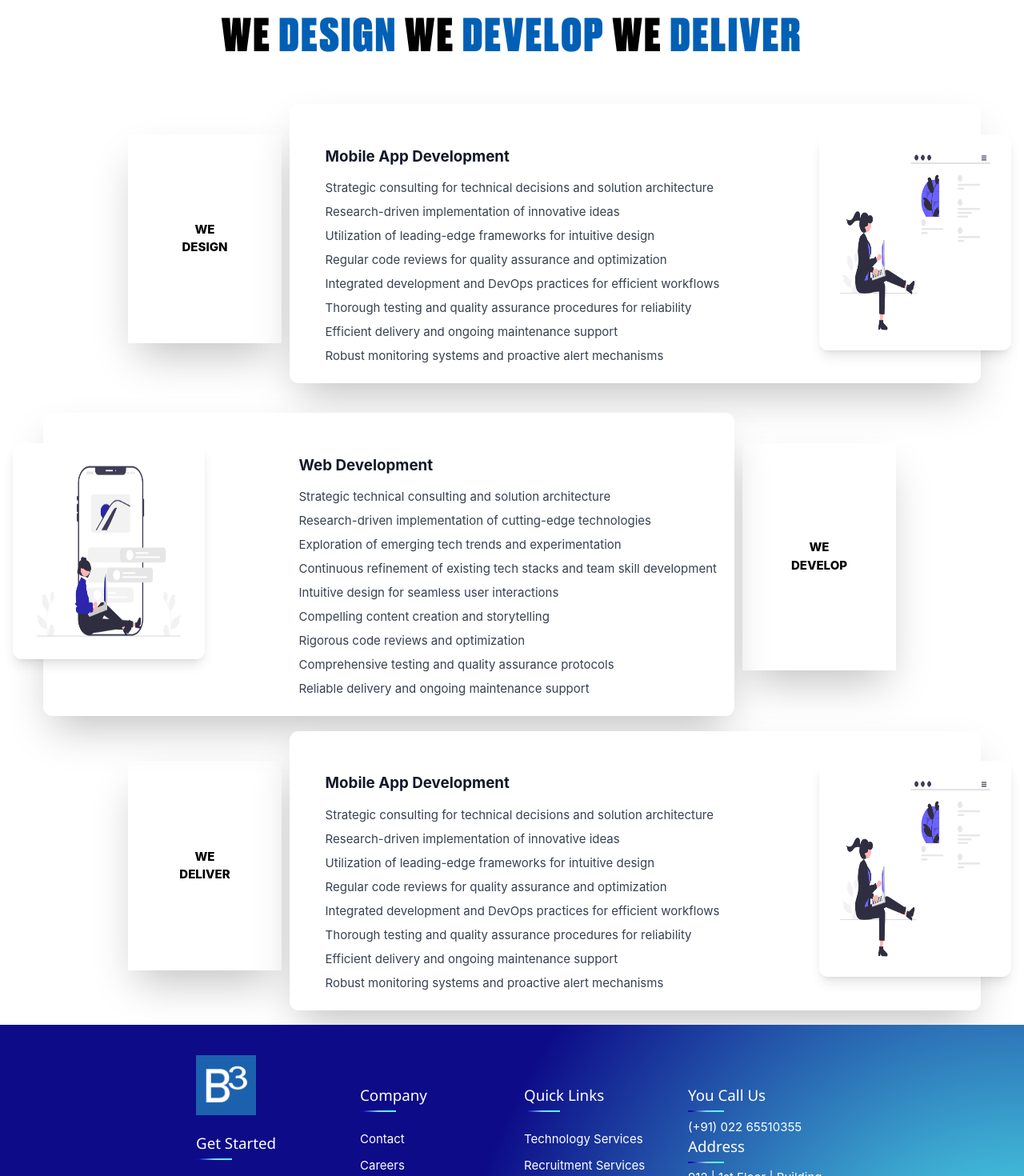
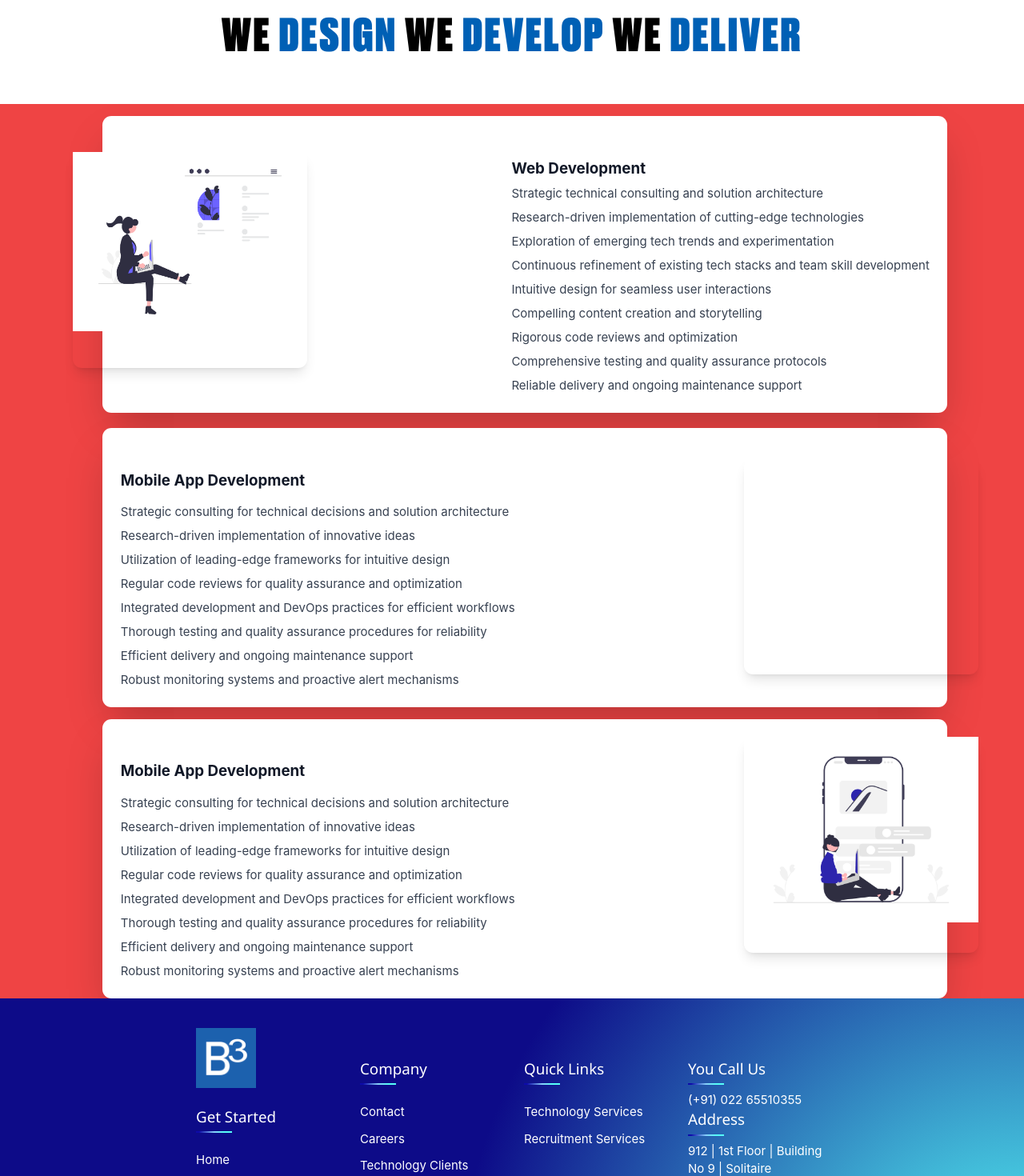
Before and after one commit to LatestB3website/New-B3-Website, a React (Create React App) app: page /technology in a window 1280 px wide. Shown: the part 840-2310 px from the top of the page at 80% size. Built offline with nearby package versions, Linux system fonts and the light colour scheme; a web font is replaced by a local one; what google-maps-react would draw is missing.

Commit message:
NY(NG(splitcarddesgin undo)

```diff
--- a/src/components/CardComponent/SplitCard.js
+++ b/src/components/CardComponent/SplitCard.js
@@ -6,50 +6,27 @@ import MobileDevelopment from '../../assets/images/Mobile Development.png'
 export default class SplitCard extends Component {
     render() {
         return (
-            <div className="flex flex-col items-center h-auto">
-
-                {/* First Container */}
-                <div className="w-[75%] flex justify-center relative">
-                    <div className='font-extrabold hover:scale-105 translate-all duration-500 h-3/4 w-[20%] mt-10 shadow-2xl flex justify-center items-center text-center absolute left-0'>
-                        WE <br/> DESIGN
-                    </div>
-                    <div className="absolute left-[90%] top-10 z-10 justify-center shadow-lg h-72 lg:h-72 w-72 lg:w-1/4 rounded-xl hover:-translate-y-6 transition-all duration-500">
-                        <img src={webdevelop} className='h-full rounded-xl'/>
-                    </div>
-
-                    <div className="bg-white w-[90%] relative left-[16%] shadow-2xl p-6 rounded-xl transform transition-all duration-300">
-                        <div className="flex flex-col items-start">
-                            <div className="mt-8 pl-6 text-center lg:text-left">
-                                <p className="text-xl font-bold text-gray-900 mb-4">Mobile App Development</p>
-                                <ul className="space-y-2 text-gray-700 ">
-                                    <li className='hover:font-bold'>Strategic consulting for technical decisions and solution architecture</li>
-                                    <li className='hover:font-bold'>Research-driven implementation of innovative ideas</li>
-                                    <li className='hover:font-bold'>Utilization of leading-edge frameworks for intuitive design</li>
-                                    <li className='hover:font-bold'>Regular code reviews for quality assurance and optimization</li>
-                                    <li className='hover:font-bold'>Integrated development and DevOps practices for efficient workflows</li>
-                                    <li className='hover:font-bold'>Thorough testing and quality assurance procedures for reliability</li>
-                                    <li className='hover:font-bold'>Efficient delivery and ongoing maintenance support</li>
-                                    <li className='hover:font-bold'>Robust monitoring systems and proactive alert mechanisms</li>
-                                </ul>
-                            </div>
-                        </div>
+            <div className="flex flex-col items-center  h-auto bg-red-500 ">
+              <div className="mx-auto w-11/12 mt-4 relative">
+              {/* <div className="absolute left-10 top-20 z-10 bg-blue-500 text-white text-2xl font-bold flex items-center justify-center shadow-lg h-72 lg:h-72 w-72 lg:w-1/4 p-6 rounded-xl hover:-translate-y-6 transition-all duration-500 mb-20">
+        Web Development
+    </div> */}
+    <div className="absolute left-10 top-12  z-10  bg-cover bg-center  justify-center shadow-lg  lg:h-72 w-72 lg:w-1/4  rounded-xl hover:-translate-y-6 transition-all duration-500" >
+    <div className=" bg-opacity-75  rounded-xl ">
+        <img src={webdevelop}/>
     </div>
 </div>
 
-                {/* Second Container */}
-                <div className="w-[75%] flex justify-center relative mt-10">
-                    <div className='font-extrabold hover:scale-105 translate-all duration-500 h-3/4 w-[20%] mt-10 shadow-2xl flex justify-center items-center text-center absolute right-0'>
-                    WE <br/> DEVELOP
-                    </div>
-                    <div className="absolute right-[90%] top-10 z-10 justify-center shadow-lg h-72 lg:h-72 w-72 lg:w-1/4 rounded-xl hover:-translate-y-6 transition-all duration-500">
-                        <img src={MobileDevelopment} className='h-full rounded-xl'/>
-                    </div>
 
-                    <div className="bg-white w-[90%] relative right-[16%] shadow-2xl p-6 rounded-xl transform transition-all duration-300">
-                        <div className="flex flex-col items-end">
-                            <div className="mt-8 pl-6 text-center lg:text-left ">
-                                <p className="text-xl font-bold text-gray-900 mb-4">Web Development</p>
-                                <ul className="space-y-2 text-gray-700 ">
+    <div className="bg-white w-[90%]  relative left-20 shadow-2xl p-6 rounded-xl mb-5 transform transition-all duration-300">
+        <div className="flex flex-col items-end ">
+            <div className="mt-8 text-center lg:text-left">
+                {/* <h2 className="text-lg text-gray-600 mb-4">Web Development</h2> */}
+
+                <p className="text-xl font-bold text-gray-900 pb-2 ">Web Development</p>
+
+                {/* <hr className="border-t-2 bg-gray-200" /> */}
+                <ul className="space-y-2 text-gray-700"type='circle'>
                 <li>Strategic technical consulting and solution architecture</li>
                     <li>Research-driven implementation of cutting-edge technologies</li>
                     <li>Exploration of emerging tech trends and experimentation</li>
@@ -57,29 +34,27 @@ export default class SplitCard extends Component {
                     <li>Intuitive design for seamless user interactions</li>
                     <li>Compelling content creation and storytelling</li>
                     <li>Rigorous code reviews and optimization</li>
+                    {/* <li>End-to-end development and DevOps integration</li> */}
                     <li>Comprehensive testing and quality assurance protocols</li>
                     <li>Reliable delivery and ongoing maintenance support</li>
+
                 </ul>
             </div>
         </div>
     </div>
 </div>
 
-
-
-                {/* Third Container */}
-                <div className="w-[75%] flex justify-center relative m-5">
-                    <div className='font-extrabold hover:scale-105 translate-all duration-500 h-3/4 w-[20%] mt-10 shadow-2xl flex justify-center items-center text-center absolute left-0'>
-                        WE <br/> DELIVER
-                    </div>
-                    <div className="absolute left-[90%] top-10 z-10 justify-center shadow-lg h-72 lg:h-72 w-72 lg:w-1/4 rounded-xl hover:-translate-y-6 transition-all duration-500">
-                        <img src={webdevelop} className='h-full rounded-xl'/>
+<div className="mx-auto w-11/12  relative">
+              <div className="absolute right-1 top-10 z-10 justify-center shadow-lg h-72 lg:h-72 w-72 lg:w-1/4  rounded-xl hover:-translate-y-6 transition-all duration-500">
+              {/* <img src={MobileDevelopment}/> */}
     </div>
 
-                    <div className="bg-white w-[90%] relative left-[16%] shadow-2xl p-6 rounded-xl transform transition-all duration-300">
-                        <div className="flex flex-col items-start">
-                            <div className="mt-8 pl-6 text-center lg:text-left">
+    <div className="bg-white w-[90%]  relative left-20 shadow-2xl p-6 rounded-xl  transform transition-all duration-300">
+        <div className="flex flex-col items-start ">
+            <div className="mt-8 text-center lg:text-left">
+                {/* <h2 className="text-lg text-gray-600 mb-4">Web Development</h2> */}
                 <p className="text-xl font-bold text-gray-900 mb-4">Mobile App Development</p>
+                {/* <hr className="border-t-2 bg-gray-200" /> */}
                 <ul className="space-y-2 text-gray-700">
                 <li>Strategic consulting for technical decisions and solution architecture</li>
                     <li>Research-driven implementation of innovative ideas</li>
@@ -89,12 +64,59 @@ export default class SplitCard extends Component {
                     <li>Thorough testing and quality assurance procedures for reliability</li>
                     <li>Efficient delivery and ongoing maintenance support</li>
                     <li>Robust monitoring systems and proactive alert mechanisms</li>
+
                 </ul>
             </div>
         </div>
     </div>
 </div>
+
+    <div className="mx-auto w-11/12  relative">
+              <div className="absolute right-1 top-10 z-10 justify-center shadow-lg h-72 lg:h-72 w-72 lg:w-1/4  rounded-xl hover:-translate-y-6 transition-all duration-500">
+              <img src={MobileDevelopment}/>
     </div>
+      <div className="bg-white w-[90%]  relative left-20 shadow-2xl mt-4 p-6 rounded-xl  transform transition-all duration-300">
+        <div className="flex flex-col items-start ">
+            <div className="mt-8 text-center lg:text-left">
+                {/* <h2 className="text-lg text-gray-600 mb-4">Web Development</h2> */}
+                <p className="text-xl font-bold text-gray-900 mb-4">Mobile App Development</p>
+                {/* <hr className="border-t-2 bg-gray-200" /> */}
+                <ul className="space-y-2 text-gray-700">
+                <li>Strategic consulting for technical decisions and solution architecture</li>
+                    <li>Research-driven implementation of innovative ideas</li>
+                    <li>Utilization of leading-edge frameworks for intuitive design</li>
+                    <li>Regular code reviews for quality assurance and optimization</li>
+                    <li>Integrated development and DevOps practices for efficient workflows</li>
+                    <li>Thorough testing and quality assurance procedures for reliability</li>
+                    <li>Efficient delivery and ongoing maintenance support</li>
+                    <li>Robust monitoring systems and proactive alert mechanisms</li>
+
+                </ul>
+            </div>
+        </div>
+    </div>
+</div>
+
+
+
+
+
+
+
+
+
+
+
+
+
+
+
+
+
+
+</div>
+
+            // </div>
         );
     }
 }
--- a/src/components/Header/header.js
+++ b/src/components/Header/header.js
@@ -75,7 +75,7 @@ function Header() {
             </Link>
           </li>
           <li
-            className="nav-item mx-4 py-5"
+            className="nav-item mx-4"
             onMouseEnter={onMouseEnter1}
             onMouseLeave={onMouseLeave1}
           >
@@ -90,7 +90,7 @@ function Header() {
             {dropdown1 && <Dropdown1 />}
           </li>
           <li
-            className="nav-item mx-4 py-5"
+            className="nav-item mx-4"
             onMouseEnter={onMouseEnter2}
             onMouseLeave={onMouseLeave2}
           >
@@ -147,7 +147,7 @@ function Header() {
           height: 2px;
           bottom: 0;
           left: 0;
-          background-color: gray;
+          background-color: black;
           transform-origin: bottom right;
           transition: transform 250ms ease-in-out;
         }
```
Also changed, not shown: src/components/CardComponent/SplitCard.scss (+90 -90 lines). Lines whose indentation alone changed are shown as unchanged.
